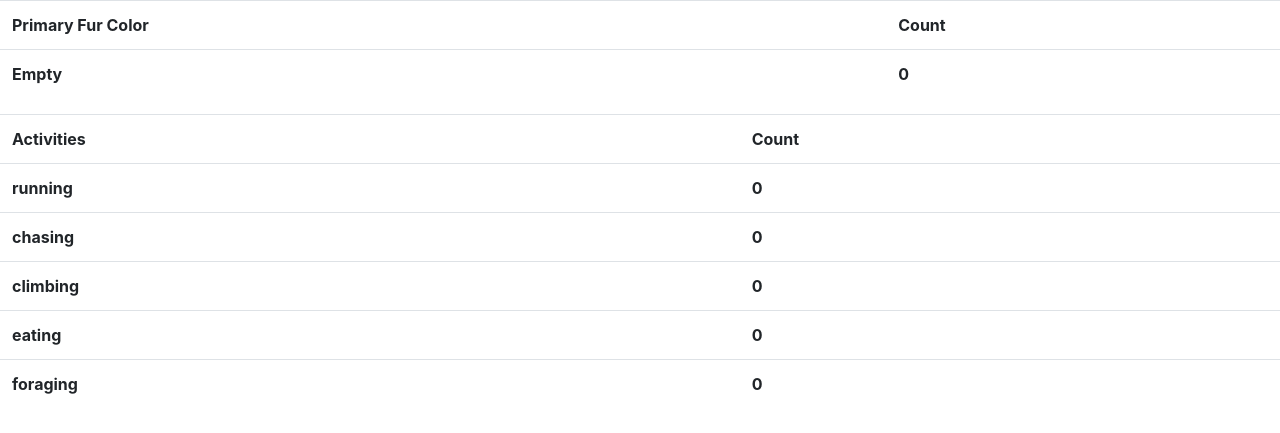
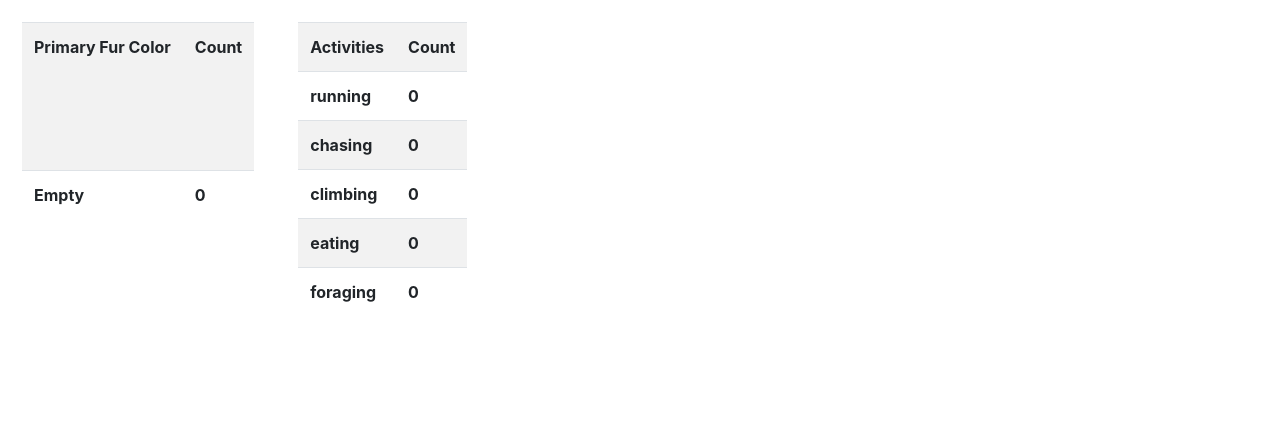
Before and after one commit to shlok-sethia/Squirrel_Tracker, a Django app: page /squirrel_tracker/sightings/stats in a window 1280 px wide. Shown: the top 433 px of the page. Run offline with Django 3.2, Linux system fonts and the light colour scheme; data that the repository does not hold is empty; some libraries are stand-ins or nearby versions.

Commit message:
table styling for alternate shaded rows

```diff
--- a/squirrel_tracker/templates/squirrel_tracker/stats.html
+++ b/squirrel_tracker/templates/squirrel_tracker/stats.html
@@ -4,9 +4,19 @@
     <meta charset="UTF-8">
     <title>Stats</title>
     <link rel="stylesheet" href="https://maxcdn.bootstrapcdn.com/bootstrap/4.0.0/css/bootstrap.min.css" integrity="sha384-Gn5384xqQ1aoWXA+058RXPxPg6fy4IWvTNh0E263XmFcJlSAwiGgFAW/dAiS6JXm" crossorigin="anonymous">
+    <style>
+        table{
+        width:auto !important;
+        margin: 22px 22px 22px 22px;
+        }
+        div{
+        display:flex;
+        }
+    </style>
 </head>
 <body>
-    <table class="table">
+    <div>
+        <table class="table table-striped">
             <tr>
                 <th>Primary Fur Color</th>
                 <th>Count</th>
@@ -18,7 +28,7 @@
             </tr>
             {% endfor %}
         </table>
-    <table class="table">
+        <table class="table table-striped">
             <tr>
                 <th>Activities</th>
                 <th>Count</th>
@@ -30,5 +40,6 @@
             </tr>
             {% endfor %}
         </table>
+    </div>
 </body>
 </html>
```
Lines whose indentation alone changed are shown as unchanged.
